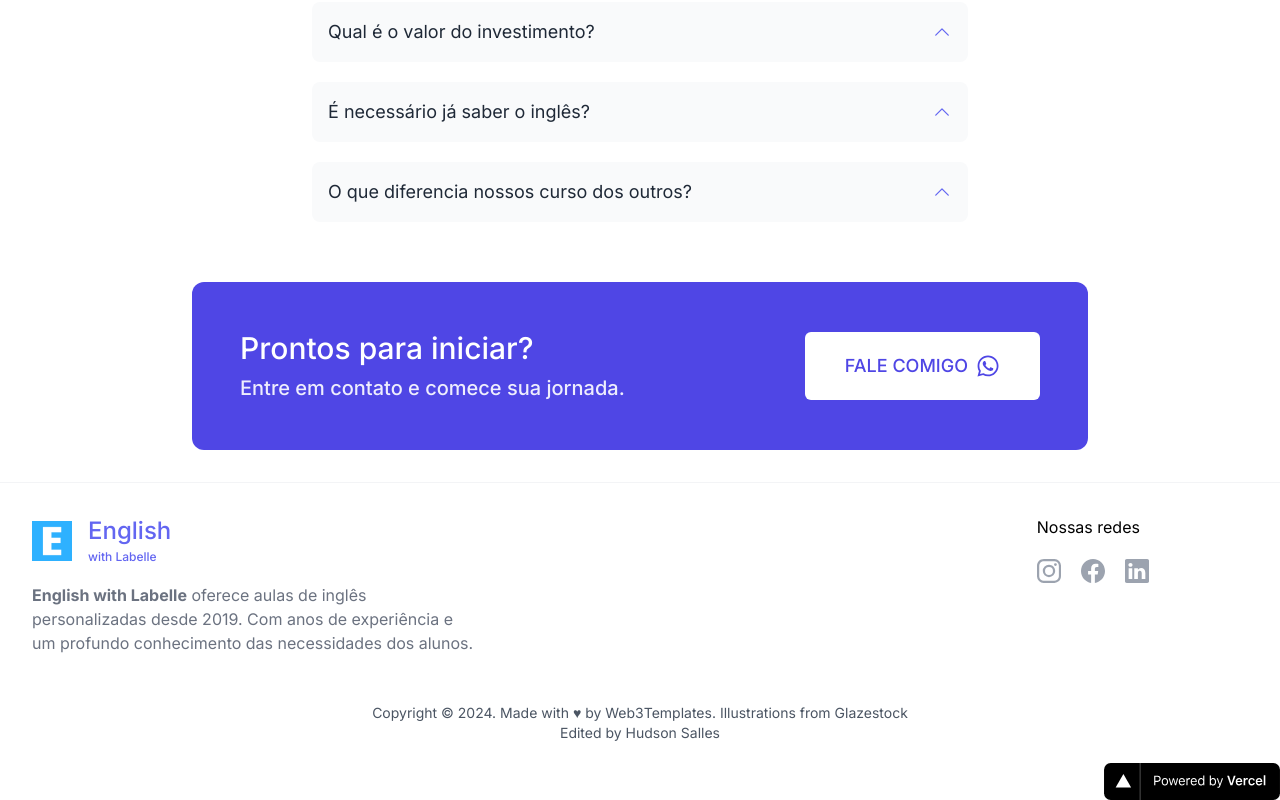
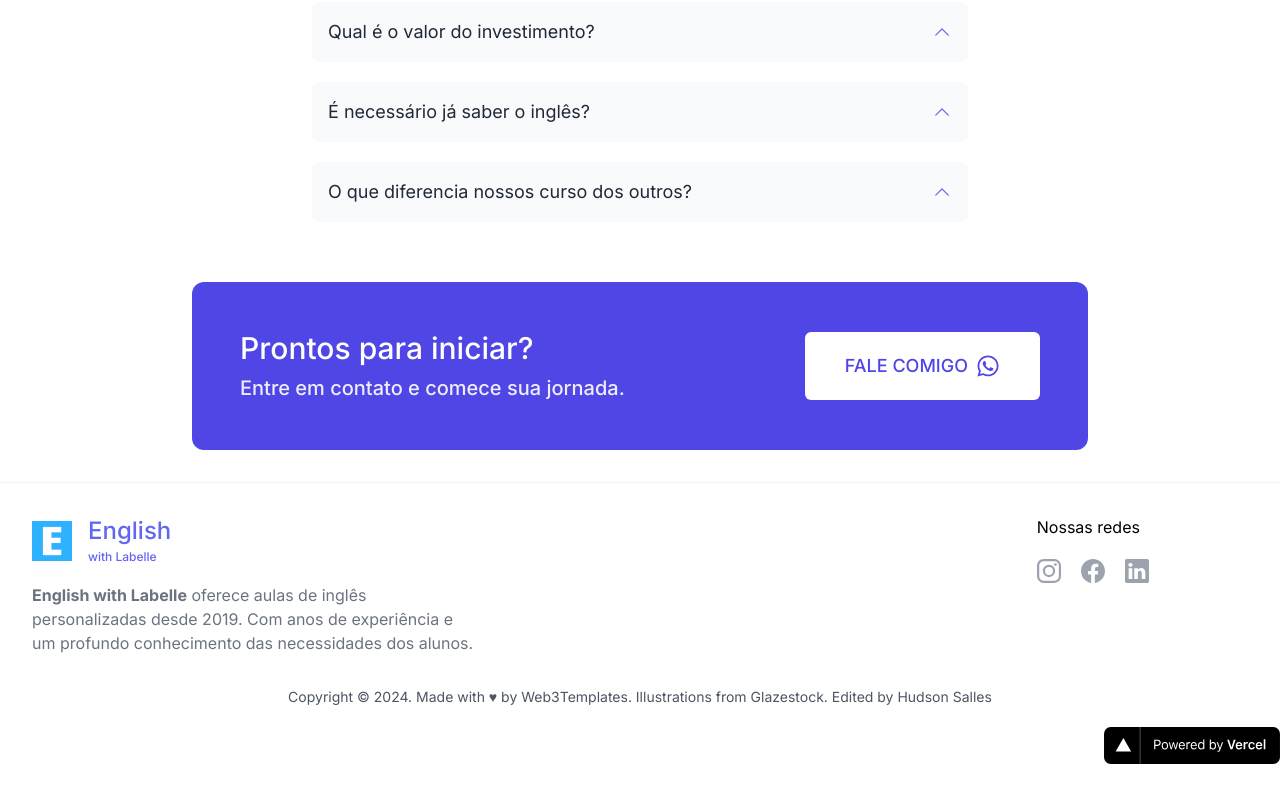
Before and after one commit to HudsonSalles/english-with-labelle, a Next.js app: page / in a window 1280 px wide. Shown: the part 4429-5229 px from the top of the page. After the commit the page ends 5193 px from the top, so only its background shows below. Built offline with nearby package versions, Linux system fonts and the light colour scheme.

Commit message:
feat(English): Alignments adjust for mobile and removed links from footer

```diff
--- a/src/components/Footer.tsx
+++ b/src/components/Footer.tsx
@@ -7,12 +7,10 @@ import Image from "next/image";
 export function Footer() {
   return (
     <div className="relative">
-      <div className="grid max-w-screen-xl grid-cols-1 gap-10  mx-auto border-t border-gray-100 dark:border-trueGray-700 lg:grid-cols-5 p-8">
+      <div className="flex flex-col justify-center items-center lg:items-start lg:justify-start lg:grid max-w-screen-xl grid-cols-1 lg:gap-10  mx-auto border-t border-gray-100 dark:border-trueGray-700 lg:grid-cols-5 p-8">
         <div className="lg:col-span-2">
-          <div>
-            {" "}
           <Link href="/">
-              <span className="flex items-center space-x-2 text-2xl font-medium text-indigo-500 dark:text-gray-100 gap-2">
+            <span className="flex justify-center lg:justify-start items-center space-x-2 text-2xl font-medium text-indigo-500 dark:text-gray-100 gap-2">
               <span>
                 <Image
                   src="/img/icon_e_white.png"
@@ -29,9 +27,8 @@ export function Footer() {
               </div>
             </span>
           </Link>
-          </div>
 
-          <div className="max-w-md mt-4 text-gray-500 dark:text-gray-400">
+          <div className="max-w-md mt-4 text-gray-500 dark:text-gray-400 text-center lg:text-left mb-6 lg:mb-0">
             <b>English with Labelle</b> oferece aulas de inglês personalizadas
             desde 2019. Com anos de experiência e um profundo conhecimento das
             necessidades dos alunos.
@@ -76,17 +73,9 @@ export function Footer() {
         </div>
       </div>
 
-      <div className="my-4 text-sm text-center text-gray-600 dark:text-gray-400">
-        Copyright © {new Date().getFullYear()}. Made with ♥ by{" "}
-        <a href="https://web3templates.com/" target="_blank" rel="noopener">
-          Web3Templates.
-        </a>{" "}
-        Illustrations from{" "}
-        <a href="https://www.glazestock.com/" target="_blank" rel="noopener">
-          Glazestock
-        </a>
-        <br />
-        Edited by{" "}
+      <div className="mb-4 text-sm text-center text-gray-600 dark:text-gray-400">
+        Copyright © {new Date().getFullYear()}. Made with ♥ by Web3Templates.{" "}
+        Illustrations from Glazestock. Edited by{" "}
         <a
           href="https://www.linkedin.com/in/hudsonsalles/"
           target="_blank"
--- a/src/components/Testimonials.tsx
+++ b/src/components/Testimonials.tsx
@@ -11,7 +11,7 @@ export const Testimonials = () => {
     <Container>
       <div className="grid gap-10 lg:grid-cols-2 xl:grid-cols-3">
         <div className="lg:col-span-2 xl:col-auto">
-          <div className="flex flex-col justify-between w-full h-full bg-gray-100 px-14 rounded-2xl py-14 dark:bg-trueGray-800">
+          <div className="flex flex-col justify-between w-full h-full bg-gray-100 px-4 lg:px-14 rounded-2xl py-4 lg:py-14 dark:bg-trueGray-800">
             <p className="text-2xl leading-normal ">
               Muito atenciosa, cria um <Mark>ambiente confortável</Mark> e
               seguro para o aprendizado. Adapta as aulas para preferências e
@@ -23,7 +23,7 @@ export const Testimonials = () => {
           </div>
         </div>
         <div>
-          <div className="flex flex-col justify-between w-full h-full bg-gray-100 px-14 rounded-2xl py-14 dark:bg-trueGray-800">
+          <div className="flex flex-col justify-between w-full h-full bg-gray-100 px-4 lg:px-14 rounded-2xl py-4 lg:py-14 dark:bg-trueGray-800">
             <p className="text-2xl leading-normal ">
               I love my classes. The best and the <Mark>funniest moment</Mark>{" "}
               of my day!! She`s excellent. I recommend!!
@@ -37,7 +37,7 @@ export const Testimonials = () => {
           </div>
         </div>
         <div className="">
-          <div className="flex flex-col justify-between w-full h-full bg-gray-100 px-14 rounded-2xl py-14 dark:bg-trueGray-800">
+          <div className="flex flex-col justify-between w-full h-full bg-gray-100 px-4 lg:px-14 rounded-2xl py-4 lg:py-14 dark:bg-trueGray-800">
             <p className="text-2xl leading-normal ">
               Professora sensacional, método de ensino perfeito, atenciosa com
               os alunos, <Mark>metodologia de ensino</Mark> que mudou minha
```
Lines whose indentation alone changed are shown as unchanged.
